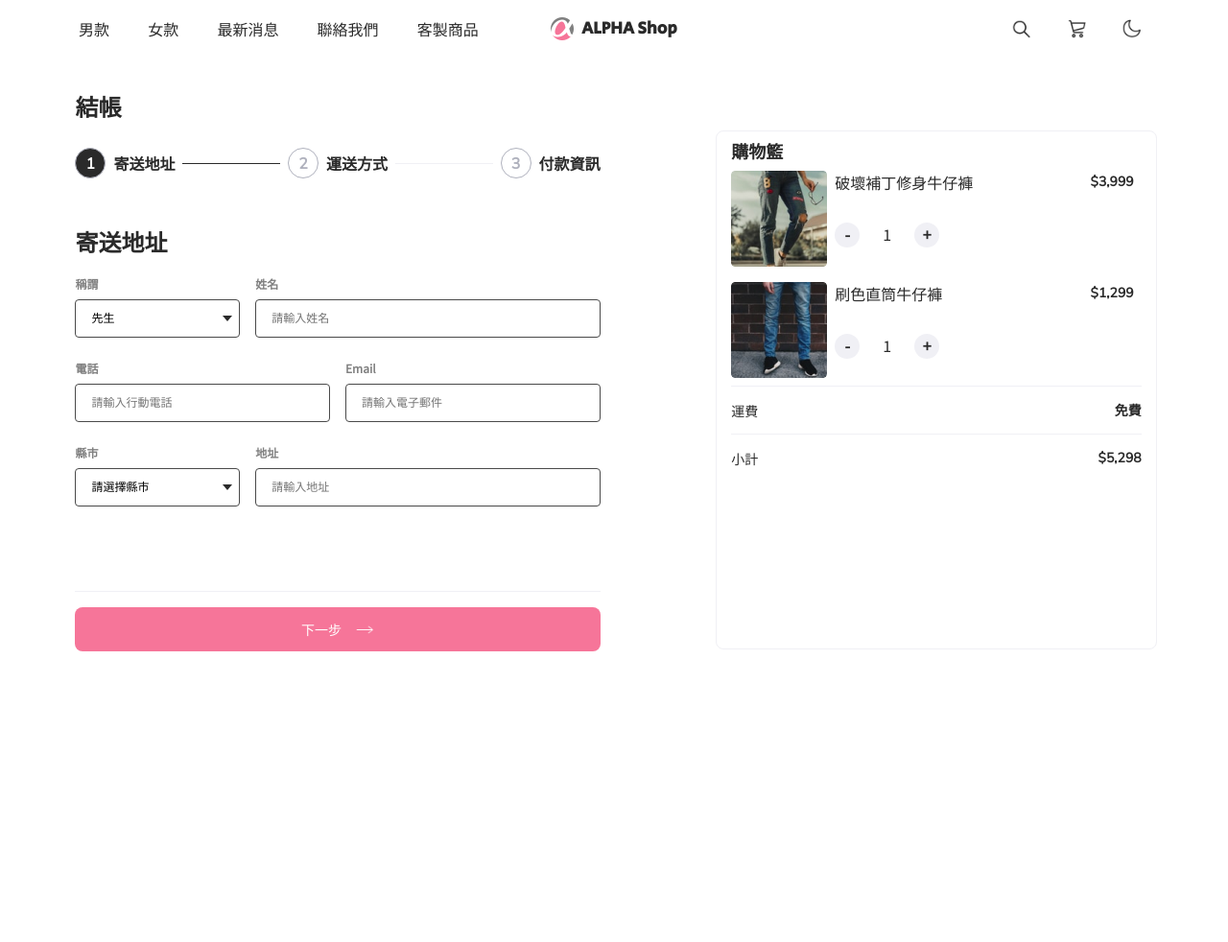
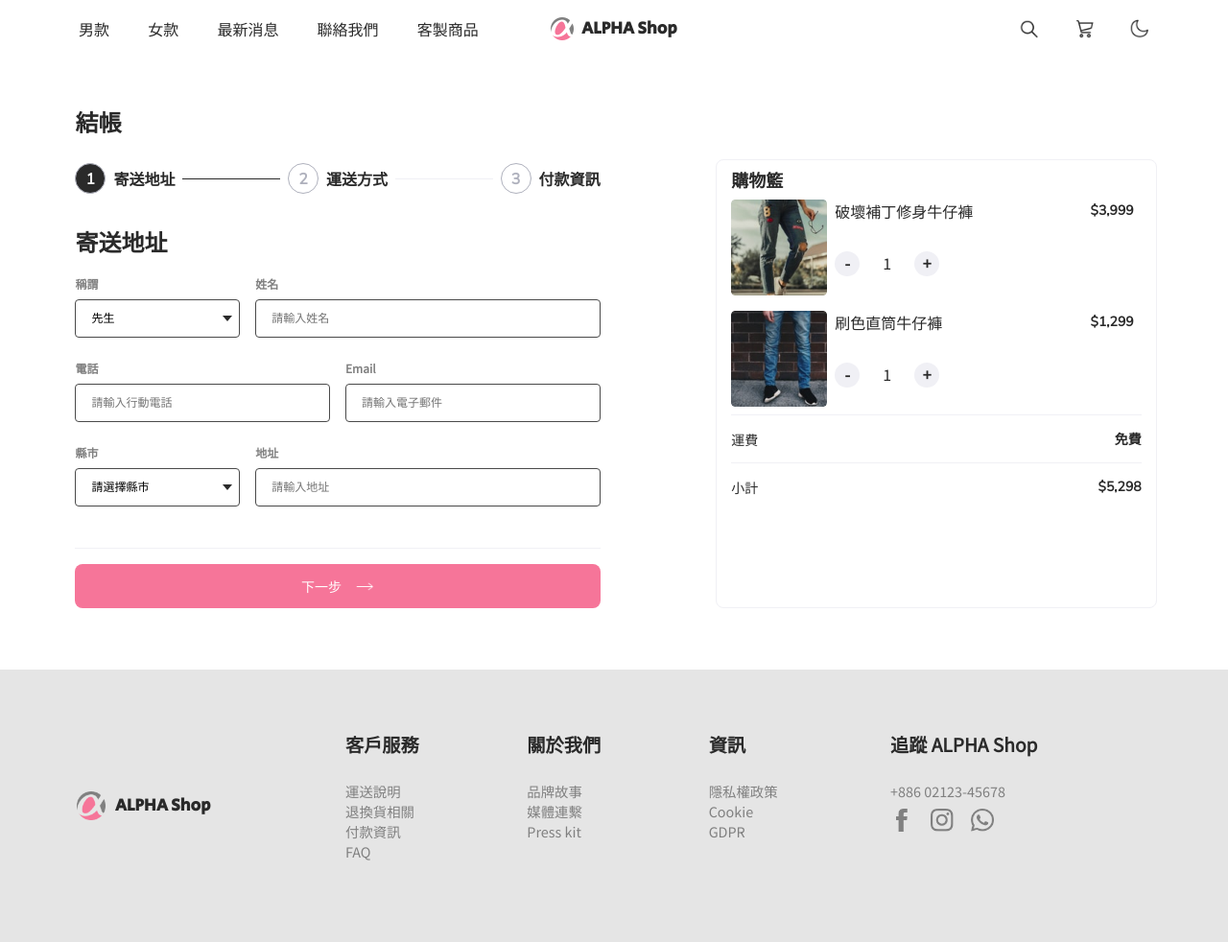
Before and after one commit to imabby0508/shopping-cart, a website built with webpack: page index.html in a window 1280 px wide. Shown: the whole page at 96% size. Before the commit the page ends 800 px from the top, so only its background shows below. Built offline with nearby package versions, Linux system fonts and the light colour scheme.

Commit message:
add footer

```diff
--- a/index.html
+++ b/index.html
@@ -302,6 +302,47 @@
         </div>
       </div>
     </main>
+
+    <footer class="footer d-none">
+      <div class="footer-brand d-flex">
+        <img src="/src/image/brand-logo.png" alt="logo" class="brand__logo">
+        <p class="brand__name">ALPHA Shop</p>
+      </div>
+      <div class="footer-content footer-content-service">
+        <h4 class="footer__title">客戶服務</h4>
+        <p class="footer__item">運送說明</p>
+        <p class="footer__item">退換貨相關</p>
+        <p class="footer__item">付款資訊</p>
+        <p class="footer__item">FAQ</p>
+      </div>
+      <div class="footer-content footer-content-about">
+        <h4 class="footer__title">關於我們</h4>
+        <p class="footer__item">品牌故事</p>
+        <p class="footer__item">媒體連繫</p>
+        <p class="footer__item">Press kit</p>
+      </div>
+      <div class="footer-content footer-content-info">
+        <h4 class="footer__title">資訊</h4>
+        <p class="footer__item">隱私權政策</p>
+        <p class="footer__item">Cookie</p>
+        <p class="footer__item">GDPR</p>
+      </div>
+      <div class="footer-content footer-content-follow">
+        <h4 class="footer__title">追蹤 ALPHA Shop</h4>
+        <p class="footer__item">+886 02123-45678</p>
+        <div class="footer-icon-wrapper d-flex">
+          <a href="#" class="footer-icon">
+            <img src="/src/image/fb-icon.png" alt="fb" class="img-fb"/>
+          </a>
+          <a href="#" class="footer-icon">
+            <img src="/src/image/ig-icon.png" alt="ig" />
+          </a>
+          <a href="#" class="footer-icon">
+            <img src="/src/image/whatsapp-icon.png" alt="whatsapp" />
+          </a>
+        </div>
+      </div>
+    </footer>
     <script src="dist/bundle.js"></script>
   </body>
 </html>
--- a/src/scss_dir/main.scss
+++ b/src/scss_dir/main.scss
@@ -54,6 +54,7 @@ $font-color: #808080;
 $form-border-color: #4a4a4a;
 $light-gray: #999999;
 $pink: #f67599;
+$footer-bg: #e5e5e5;
 
 // basic setting : size
 $sizes: (
@@ -567,6 +568,7 @@ form {
 
 // button panel
 .button-panel {
+  margin-bottom: 1rem;
   .button-control {
     justify-content: space-between;
   }
@@ -618,17 +620,22 @@ form {
 
 // RWD >=375px
 @media screen and (min-width: 810px) {
-  body {
+  main {
     width: 90%;
     margin: 0 auto;
   }
 
   // navbar
   header {
-    position: relative;
+    position: fixed;
     height: 60px;
+    width: 90%;
+    margin: 0 5%;
     display: grid;
-    grid-template-columns: minmax(300px, 5fr) minmax(150px, auto) minmax(300px, 5fr);
+    grid-template-columns: minmax(300px, 5fr) minmax(150px, auto) minmax(
+        300px,
+        5fr
+      );
     grid-gap: 0.5rem;
   }
 
@@ -650,7 +657,7 @@ form {
         line-height: 60px;
         .icon-wrapper {
           position: absolute;
-          right: 0.5rem;
+          right: 0rem;
           height: 100%;
           width: 15%;
           justify-content: space-around;
@@ -686,11 +693,12 @@ form {
   .main-content {
     display: grid;
     grid-template-columns: repeat(12, 1fr);
-    grid-template-rows: 0.5fr 1fr 3fr 0.25fr 0.5fr;
+    grid-template-rows: 1fr 1fr 3.5fr 0.25fr 0.5fr;
+    padding-top: 60px;
     .stepper-panel {
       grid-column: 1 / 7;
       grid-row: 1 / 3;
-      padding-top: 2rem;
+      padding-top: 48px;
       min-width: 300px;
       .stepper-container {
         display: flex;
@@ -707,10 +715,11 @@ form {
             margin-left: 0.5rem;
           }
           .connect-line {
-          width: calc((50vw * 0.9 * 0.95 - 104px * 3 - 0.5rem * 4)/2);
+            width: calc((50vw * 0.9 * 0.95 - 104px * 3 - 0.5rem * 4) / 2);
             min-width: 5px;
           }
-        .first-line, .second-line {
+          .first-line,
+          .second-line {
             left: calc(100% + 0.5rem);
           }
         }
@@ -720,7 +729,8 @@ form {
       min-width: 300px;
       grid-column: 1 / 7;
       grid-row: 3 / 4;
-      .form-content-contact, .form-content-residence {
+      .form-content-contact,
+      .form-content-residence {
         display: grid;
         grid-template-columns: repeat(6, 1fr);
         gap: 1rem;
@@ -788,4 +798,69 @@ form {
       grid-row: 5 / 6;
     }
   }
+
+  // footer
+  .footer {
+    width: 100%;
+    height: 284px;
+    background: $footer-bg;
+    margin-top: 3rem;
+    padding: 64px 80px;
+    display: grid;
+    grid-template-columns: minmax(150px, 3fr) repeat(3, 2fr) minmax(150px, 3fr);
+    grid-gap: 0.5rem;
+    .footer__title {
+      font-size: 1.2rem;
+      font-weight: 700;
+      margin-bottom: 1.5rem;
     }
+    .footer__item {
+      color: $font-color;
+      font-size: 0.9rem;
+      font-weight: 400;
+    }
+    .footer-brand {
+      grid-column: 1 / 2;
+      align-items: center;
+      .brand__logo {
+        width: 30px;
+        height: 30px;
+      }
+      .brand__name {
+        color: $body-color;
+        font-family: "Secular One";
+        font-size: 1.1rem;
+        font-weight: 700;
+        margin-left: 10px;
+      }
+    }
+    .footer-content-service {
+      grid-column: 2 / 3;
+    }
+    .footer-content-about {
+      grid-column: 3 / 4;
+    }
+    .footer-content-info {
+      grid-column: 4 / 5;
+    }
+    .footer-content-follow {
+      grid-column: 5 / 6;
+      .footer-icon-wrapper {
+        margin-top: 0.5rem;;
+        .footer-icon {
+          width: 1.5rem;
+          height: 1.5rem;
+          margin-right: 18px;
+          img {
+            width: 100%;
+            height: 100%;
+          }
+          .img-fb {
+            width: 50%;
+            margin: 0 auto;
+          }
+        }
+      }
+    }
+  }
+}
```
Also changed, not shown: dist/main.css, src/image/fb-icon.png (added), src/image/ig-icon.png (added), src/image/whatsapp-icon.png (added). Lines whose indentation alone changed are shown as unchanged.
